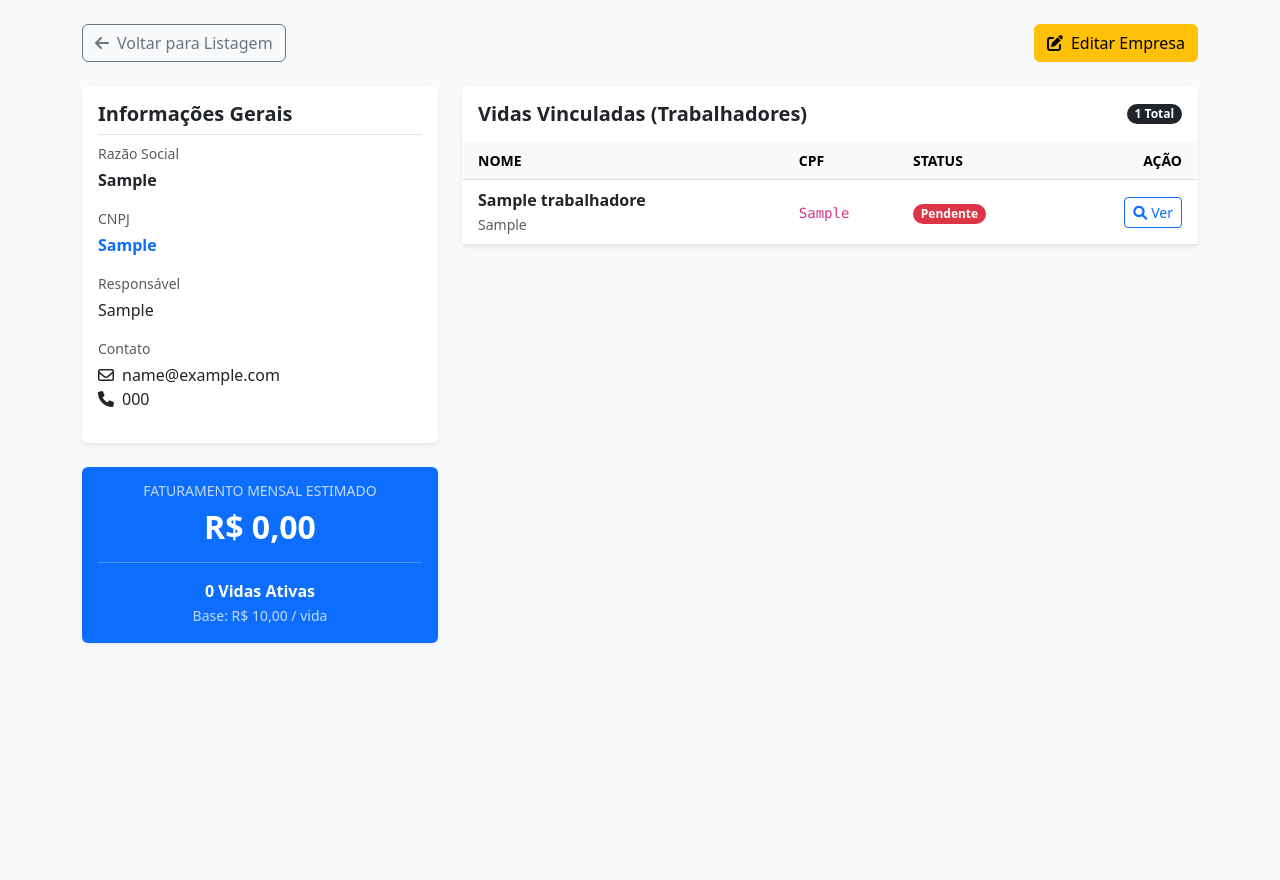
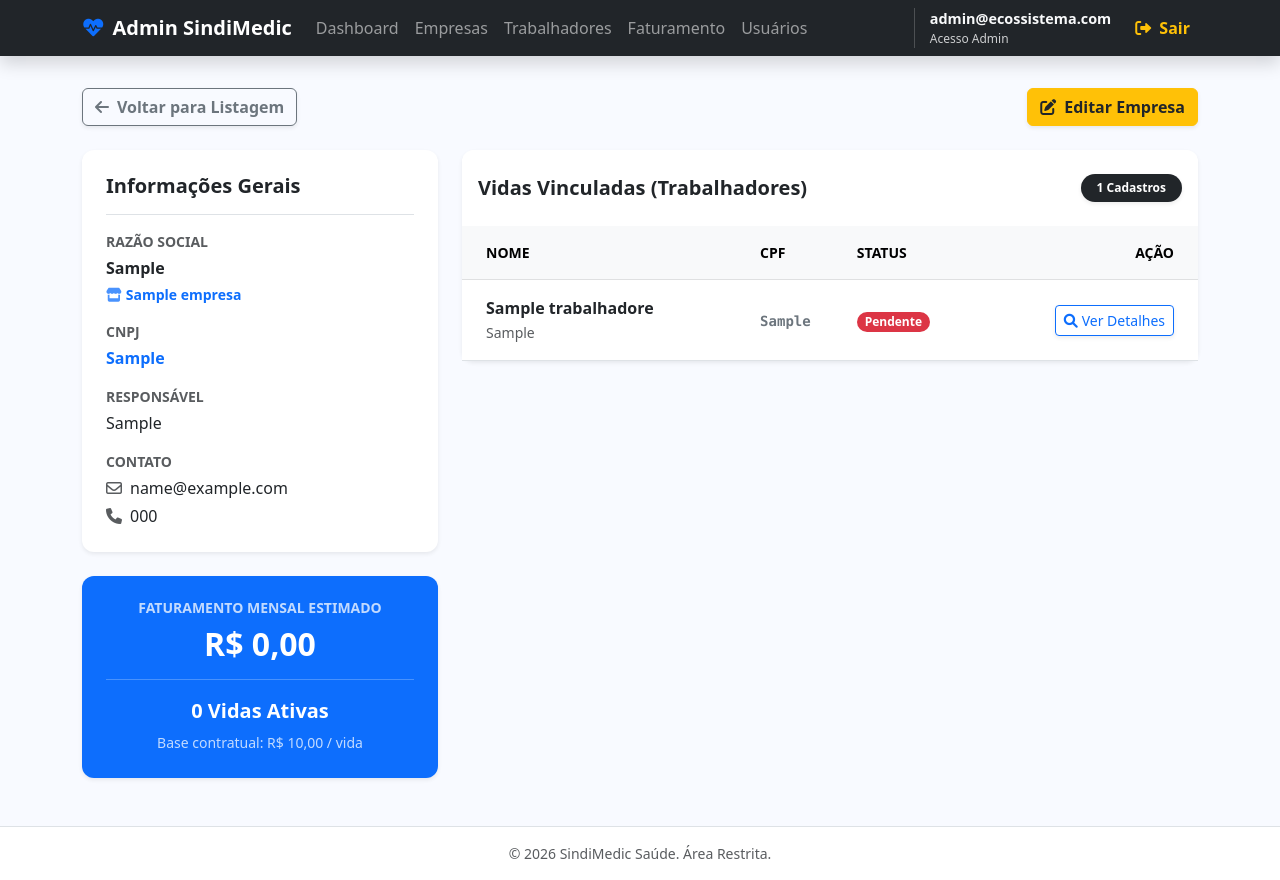
Before and after one commit to mauriciobtsso/ecossistema-saude, a Flask app: page /admin/empresas/visualizar/1 in a window 1280 px wide. Before the commit the page ends 644 px from the top, so only its background shows below. Run offline with Flask 3, Linux system fonts and the light colour scheme; a user stored in the database is signed in; tables that the repository leaves empty hold one stand-in row (values such as "Sample post").

Commit message:
Refinamento

```diff
--- a/app/templates/admin/dashboard.html
+++ b/app/templates/admin/dashboard.html
@@ -1,6 +1,6 @@
 {% extends "base_portal.html" %}
 
-{% block title %}Dashboard Admin - SaaS Saúde{% endblock %}
+{% block title %}Dashboard Admin - SindiMedic Saúde{% endblock %}
 
 {% block extra_style %}
 <style>
--- a/app/templates/admin/detalhe_empresa.html
+++ b/app/templates/admin/detalhe_empresa.html
@@ -1,97 +1,101 @@
-<!DOCTYPE html>
-<html lang="pt-br">
-<head>
-    <meta charset="UTF-8">
-    <title>Perfil: {{ empresa.razao_social }}</title>
-    <link href="https://cdn.jsdelivr.net/npm/bootstrap@5.3.0/dist/css/bootstrap.min.css" rel="stylesheet">
-    <link rel="stylesheet" href="https://cdnjs.cloudflare.com/ajax/libs/font-awesome/6.0.0/css/all.min.css">
-</head>
-<body class="bg-light">
+{% extends "base_portal.html" %}
 
-<div class="container mt-4 mb-5">
-    <div class="d-flex justify-content-between align-items-center mb-4">
-        <a href="{{ url_for('admin.listar_empresas') }}" class="btn btn-outline-secondary">
+{% block title %}Perfil: {{ empresa.razao_social }} - SindiMedic Saúde{% endblock %}
+
+{% block content %}
+<div class="container pb-5">
+    <div class="d-flex justify-content-between align-items-center mb-4 mt-2">
+        <a href="{{ url_for('admin.listar_empresas') }}" class="btn btn-outline-secondary shadow-sm fw-bold">
             <i class="fas fa-arrow-left me-2"></i>Voltar para Listagem
         </a>
         <div>
-            <a href="{{ url_for('admin.editar_empresa', id=empresa.id) }}" class="btn btn-warning">
+            <a href="{{ url_for('admin.editar_empresa', id=empresa.id) }}" class="btn btn-warning shadow-sm fw-bold text-dark">
                 <i class="fas fa-edit me-2"></i>Editar Empresa
             </a>
         </div>
     </div>
 
-    <div class="row">
+    <div class="row g-4">
         <div class="col-lg-4">
-            <div class="card border-0 shadow-sm mb-4">
-                <div class="card-body">
-                    <h5 class="fw-bold border-bottom pb-2">Informações Gerais</h5>
-                    <p class="mb-1 text-muted small">Razão Social</p>
-                    <p class="fw-bold">{{ empresa.razao_social }}</p>
 
-                    <p class="mb-1 text-muted small">CNPJ</p>
-                    <p class="fw-bold text-primary">{{ empresa.cnpj }}</p>
+            <div class="card border-0 shadow-sm mb-4" style="border-radius: 12px;">
+                <div class="card-body p-4">
+                    <h5 class="fw-bold border-bottom pb-3 mb-3 text-dark">Informações Gerais</h5>
 
-                    <p class="mb-1 text-muted small">Responsável</p>
-                    <p>{{ empresa.responsavel or 'Não informado' }}</p>
+                    <p class="mb-1 text-muted small text-uppercase fw-bold">Razão Social</p>
+                    <p class="fw-bold text-dark mb-1">{{ empresa.razao_social }}</p>
+                    {% if empresa.nome_fantasia %}
+                        <p class="small text-primary fw-bold mb-3"><i class="fas fa-store me-1 opacity-75"></i>{{ empresa.nome_fantasia }}</p>
+                    {% else %}
+                        <div class="mb-3"></div>
+                    {% endif %}
 
-                    <p class="mb-1 text-muted small">Contato</p>
-                    <p class="mb-0"><i class="far fa-envelope me-2"></i>{{ empresa.email or 'N/A' }}</p>
-                    <p><i class="fas fa-phone me-2"></i>{{ empresa.telefone or 'N/A' }}</p>
+                    <p class="mb-1 text-muted small text-uppercase fw-bold">CNPJ</p>
+                    <p class="fw-bold text-primary mb-3">{{ empresa.cnpj }}</p>
+
+                    <p class="mb-1 text-muted small text-uppercase fw-bold">Responsável</p>
+                    <p class="mb-3">{{ empresa.responsavel or 'Não informado' }}</p>
+
+                    <p class="mb-1 text-muted small text-uppercase fw-bold">Contato</p>
+                    <p class="mb-1"><i class="far fa-envelope me-2 text-muted"></i>{{ empresa.email or 'N/A' }}</p>
+                    <p class="mb-0"><i class="fas fa-phone me-2 text-muted"></i>{{ empresa.telefone or 'N/A' }}</p>
                 </div>
             </div>
 
-            <div class="card border-0 shadow-sm bg-primary text-white">
-                <div class="card-body text-center">
-                    <h6 class="text-uppercase small opacity-75">Faturamento Mensal Estimado</h6>
-                    <h2 class="fw-bold">R$ {{ "{:,.2f}".format(faturamento_previsto).replace('.', 'X').replace(',', '.').replace('X', ',') }}</h2>
-                    <hr class="opacity-25">
-                    <p class="mb-0 fw-bold">{{ vidas_ativas }} Vidas Ativas</p>
-                    <small class="opacity-75">Base: R$ {{ "{:,.2f}".format(empresa.valor_por_vida).replace('.', 'X').replace(',', '.').replace('X', ',') }} / vida</small>
+            <div class="card border-0 shadow-sm bg-primary text-white" style="border-radius: 12px;">
+                <div class="card-body text-center p-4">
+                    <h6 class="text-uppercase small opacity-75 fw-bold mb-2">Faturamento Mensal Estimado</h6>
+                    <h2 class="fw-bold mb-3">R$ {{ "{:,.2f}".format(faturamento_previsto).replace('.', 'X').replace(',', '.').replace('X', ',') }}</h2>
+
+                    <div class="border-top border-light border-opacity-25 pt-3 mt-3">
+                        <p class="mb-1 fw-bold fs-5">{{ vidas_ativas }} Vidas Ativas</p>
+                        <small class="opacity-75">Base contratual: R$ {{ "{:,.2f}".format(empresa.valor_por_vida).replace('.', 'X').replace(',', '.').replace('X', ',') }} / vida</small>
+                    </div>
                 </div>
             </div>
         </div>
 
         <div class="col-lg-8">
-            <div class="card border-0 shadow-sm">
-                <div class="card-header bg-white d-flex justify-content-between align-items-center py-3 border-0">
-                    <h5 class="mb-0 fw-bold">Vidas Vinculadas (Trabalhadores)</h5>
-                    <span class="badge bg-dark rounded-pill">{{ trabalhadores|length }} Total</span>
+            <div class="card border-0 shadow-sm" style="border-radius: 12px;">
+                <div class="card-header bg-white d-flex justify-content-between align-items-center py-4 border-bottom-0" style="border-radius: 12px 12px 0 0;">
+                    <h5 class="mb-0 fw-bold text-dark">Vidas Vinculadas (Trabalhadores)</h5>
+                    <span class="badge bg-dark rounded-pill px-3 py-2 shadow-sm">{{ trabalhadores|length }} Cadastros</span>
                 </div>
                 <div class="card-body p-0">
                     <div class="table-responsive">
                         <table class="table table-hover align-middle mb-0">
                             <thead class="table-light text-muted small text-uppercase">
                                 <tr>
-                                    <th class="ps-3">Nome</th>
-                                    <th>CPF</th>
-                                    <th>Status</th>
-                                    <th class="text-end pe-3">Ação</th>
+                                    <th class="ps-4 py-3">Nome</th>
+                                    <th class="py-3">CPF</th>
+                                    <th class="py-3">Status</th>
+                                    <th class="text-end pe-4 py-3">Ação</th>
                                 </tr>
                             </thead>
                             <tbody>
                                 {% for t in trabalhadores %}
                                 <tr>
-                                    <td class="ps-3">
-                                        <div class="fw-bold">{{ t.nome }}</div>
+                                    <td class="ps-4 py-3">
+                                        <div class="fw-bold text-dark">{{ t.nome }}</div>
                                         <small class="text-muted">{{ t.profissao or 'Geral' }}</small>
                                     </td>
-                                    <td><code class="small">{{ t.cpf }}</code></td>
+                                    <td><code class="small text-secondary fw-bold">{{ t.cpf }}</code></td>
                                     <td>
                                         <span class="badge rounded-pill {{ 'bg-success' if t.status == 'Ativo' else 'bg-danger' }}">
                                             {{ t.status }}
                                         </span>
                                     </td>
-                                    <td class="text-end pe-3">
-                                        <a href="{{ url_for('admin.editar_trabalhador', id=t.id) }}" class="btn btn-sm btn-outline-primary">
-                                            <i class="fas fa-search me-1"></i>Ver
+                                    <td class="text-end pe-4">
+                                        <a href="{{ url_for('admin.editar_trabalhador', id=t.id) }}" class="btn btn-sm btn-outline-primary shadow-sm">
+                                            <i class="fas fa-search me-1"></i>Ver Detalhes
                                         </a>
                                     </td>
                                 </tr>
                                 {% else %}
                                 <tr>
                                     <td colspan="4" class="text-center py-5 text-muted">
-                                        <i class="fas fa-users-slash fa-2x mb-2 d-block opacity-25"></i>
-                                        Nenhum trabalhador vinculado a esta empresa.
+                                        <i class="fas fa-users-slash fa-3x mb-3 d-block opacity-25"></i>
+                                        Nenhum trabalhador vinculado a esta empresa no momento.
                                     </td>
                                 </tr>
                                 {% endfor %}
@@ -103,6 +107,4 @@
         </div>
     </div>
 </div>
-
-</body>
-</html>
+{% endblock %}
--- a/app/templates/admin/recibo_fatura.html
+++ b/app/templates/admin/recibo_fatura.html
@@ -39,7 +39,7 @@
 <div class="invoice-box">
     <div class="row mb-5 align-items-center">
         <div class="col-7">
-            <h2 class="text-primary fw-bold mb-0">ECOSSISTEMA SAÚDE</h2>
+            <h2 class="text-primary fw-bold mb-0">SINDIMEDIC SAÚDE</h2>
             <p class="text-muted small mb-0">Soluções em Gestão de Vidas Corporativas</p>
             <p class="text-muted small">CNPJ: 00.000.000/0001-00 | Contato: (00) 0000-0000</p>
         </div>
@@ -53,9 +53,9 @@
     <div class="row mb-5">
         <div class="col-6">
             <h6 class="text-uppercase text-muted fw-bold small border-bottom pb-1">Emitente</h6>
-            <p class="mb-0 fw-bold">Ecossistema Saúde LTDA</p>
+            <p class="mb-0 fw-bold">SindiMedic Saúde LTDA</p>
             <p class="mb-0 small text-muted">Rua das Amostras, 123 - Centro</p>
-            <p class="small text-muted">Cidade - Estado | CEP: 00000-000</p>
+            <p class="small text-muted">Timon - Maranhão | CEP: 00000-000</p>
         </div>
         <div class="col-6">
             <h6 class="text-uppercase text-muted fw-bold small border-bottom pb-1">Destinatário (Cliente)</h6>
--- a/app/templates/base_portal.html
+++ b/app/templates/base_portal.html
@@ -3,7 +3,7 @@
 <head>
     <meta charset="UTF-8">
     <meta name="viewport" content="width=device-width, initial-scale=1.0">
-    <title>{% block title %}SaaS Saúde - Portal{% endblock %}</title>
+    <title>{% block title %}SindiMedic Saúde - Portal{% endblock %}</title>
     <link href="https://cdn.jsdelivr.net/npm/bootstrap@5.3.0/dist/css/bootstrap.min.css" rel="stylesheet">
     <link rel="stylesheet" href="https://cdnjs.cloudflare.com/ajax/libs/font-awesome/6.0.0/css/all.min.css">
 
@@ -28,7 +28,7 @@
     <div class="container">
         <a class="navbar-brand fw-bold" href="{{ url_for('admin.dashboard') if current_user.role == 'admin' else url_for('cliente.dashboard', slug=current_user.empresa.slug) }}">
             {% if current_user.role == 'admin' %}
-                <i class="fas fa-heartbeat me-2 text-primary"></i>Admin SaaS
+                <i class="fas fa-heartbeat me-2 text-primary"></i>Admin SindiMedic
             {% else %}
                 <i class="fas fa-building me-2"></i>{{ current_user.empresa.nome_fantasia or current_user.empresa.razao_social }}
             {% endif %}
@@ -86,7 +86,7 @@
 
 <footer class="bg-white py-3 mt-auto border-top text-center text-muted small">
     <div class="container">
-        &copy; 2024 Ecossistema Saúde. Área Restrita.
+        &copy; 2026 SindiMedic Saúde. Área Restrita.
     </div>
 </footer>
 
```
Also changed, not shown: app/templates/admin/empresas.html (+6 -3 lines), app/templates/admin/form_empresa.html (+9 -40 lines), app/templates/admin/form_trabalhador.html (+8 -28 lines), app/templates/admin/form_usuario.html (+12 -19 lines), app/templates/index.html (+4 -4 lines).
